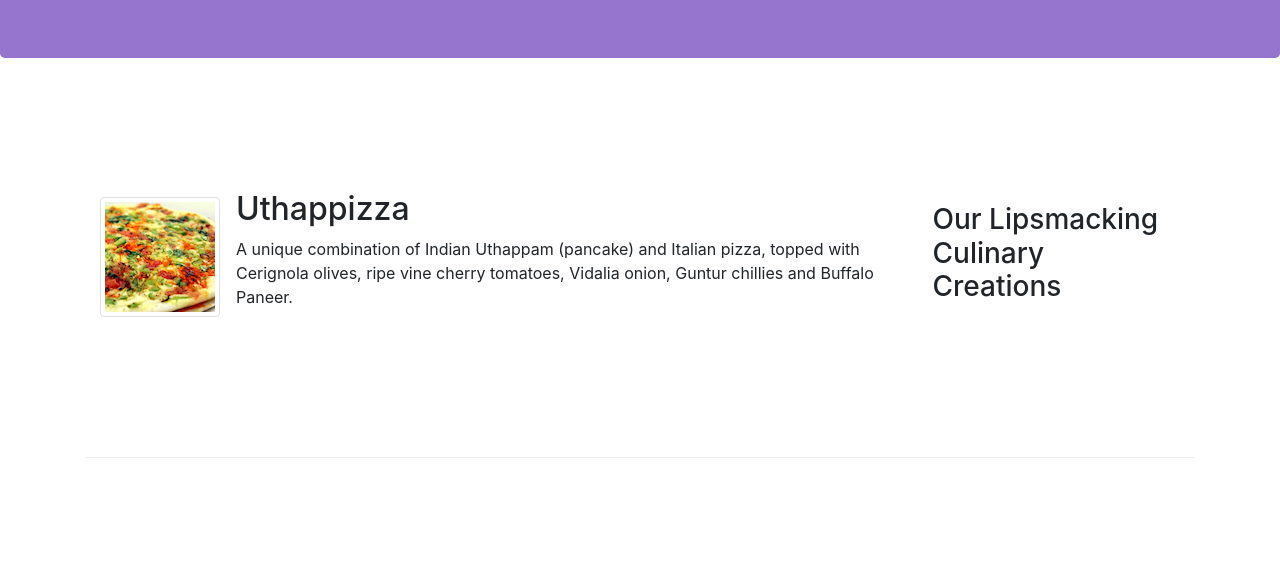
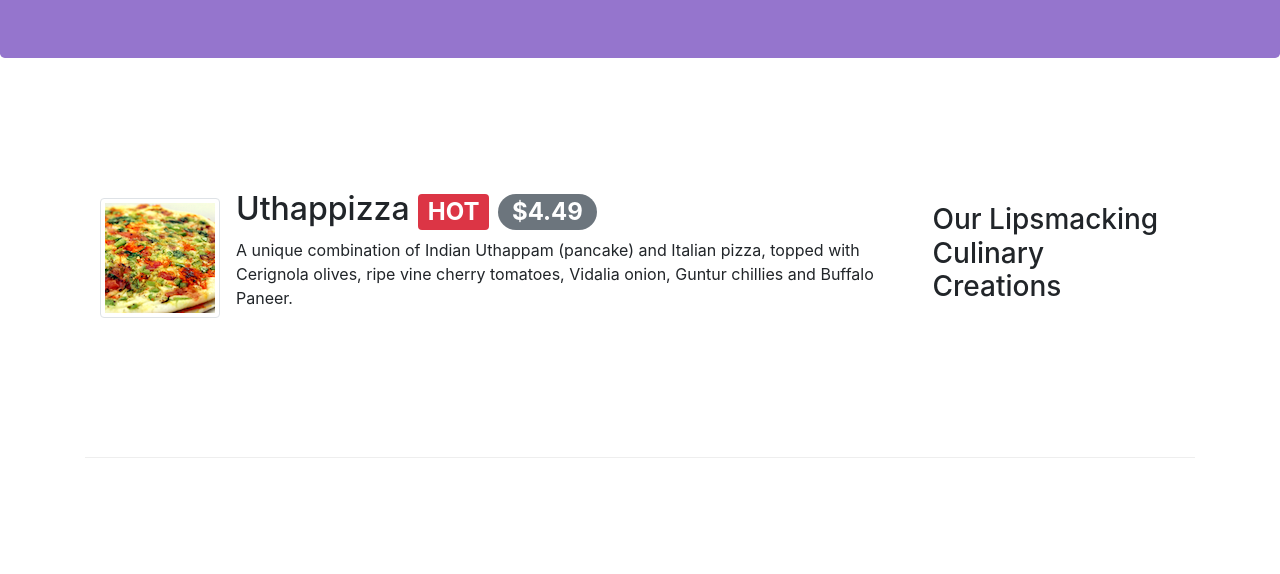
Before and after one commit to Mohamed-Abdulla/project-bootstrap, a website: page index.html in a window 1280 px wide. Shown: the part 226-800 px from the top of the page. Drawn offline with nearby package versions, Linux system fonts and the light colour scheme.

Commit message:
alerting users

```diff
--- a/index.html
+++ b/index.html
@@ -59,7 +59,9 @@
                 <div class="media">
                     <img class="d-flex mr-3 img-thumbnail align-self-center" src="img/uthappizza.png" alt="uthappizza">
                     <div class="media-body">
-                        <h2 class="mt-0">Uthappizza</h2>
+                        <h2 class="mt-0">Uthappizza <span class="badge badge-danger">HOT</span>
+                            <span class="badge badge-pill badge-secondary">$4.49</span>
+                        </h2>
                         <p>A unique combination of Indian Uthappam (pancake) and Italian pizza, topped with Cerignola olives, ripe vine cherry tomatoes, Vidalia onion, Guntur chillies and Buffalo Paneer.</p>
                     </div>
                 </div>
```
